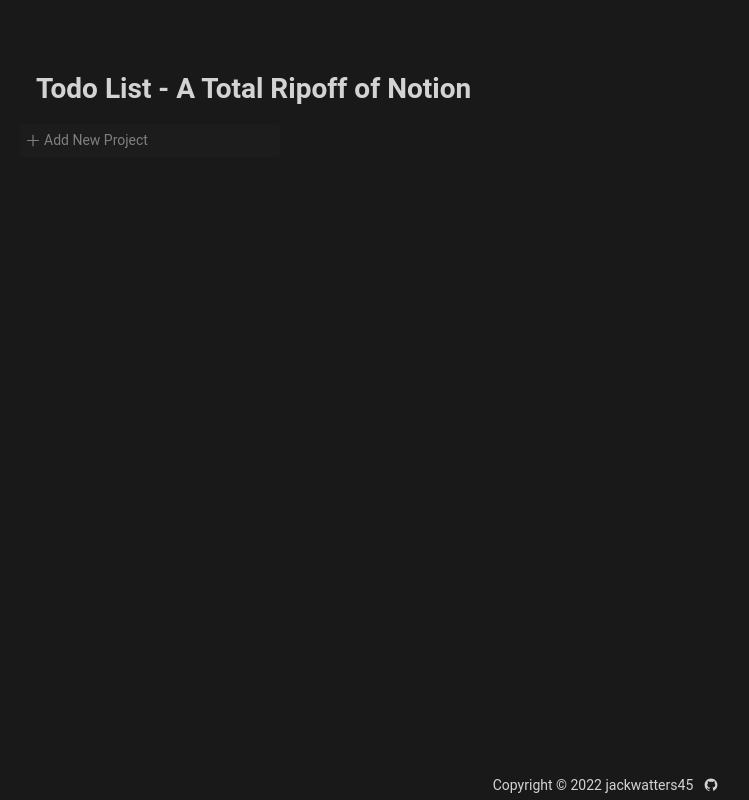
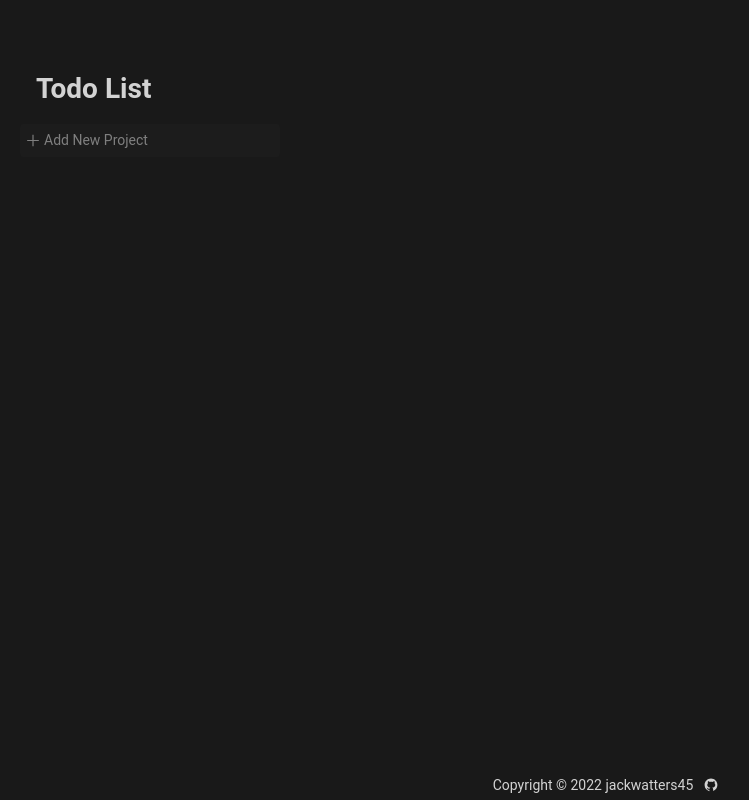
Before and after one commit to jackwatters45/todo-list, a website built with webpack: page src/templates/index.html in a window 1280 px wide. Shown: the whole page, without its empty margins (34-783 px from the left). Built offline with nearby package versions, Linux system fonts and the light colour scheme.

Commit message:
change title of app

```diff
--- a/src/templates/index.html
+++ b/src/templates/index.html
@@ -11,7 +11,7 @@
 <body>
     <div class="container">
         <div class="nav">
-            <h1>Todo List - A Total Ripoff of Notion</h1>
+            <h1>Todo List</h1>
         </div>
         <div class="main-content">
             <div class="sections">
```
Also changed, not shown: README.md.
